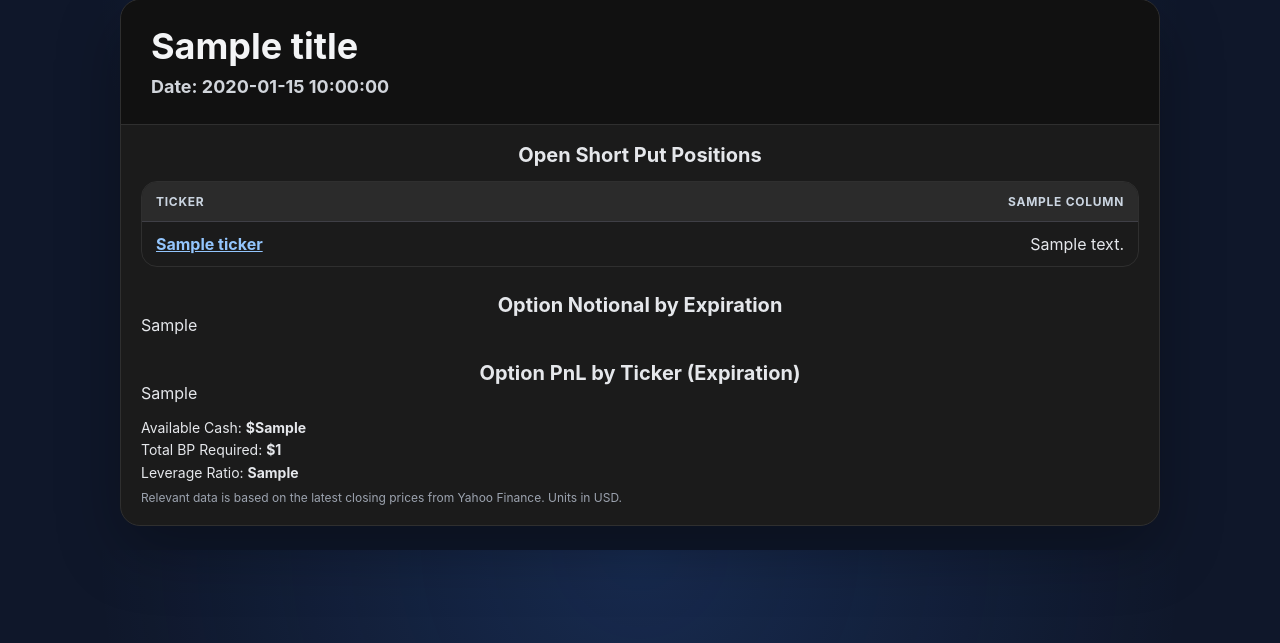
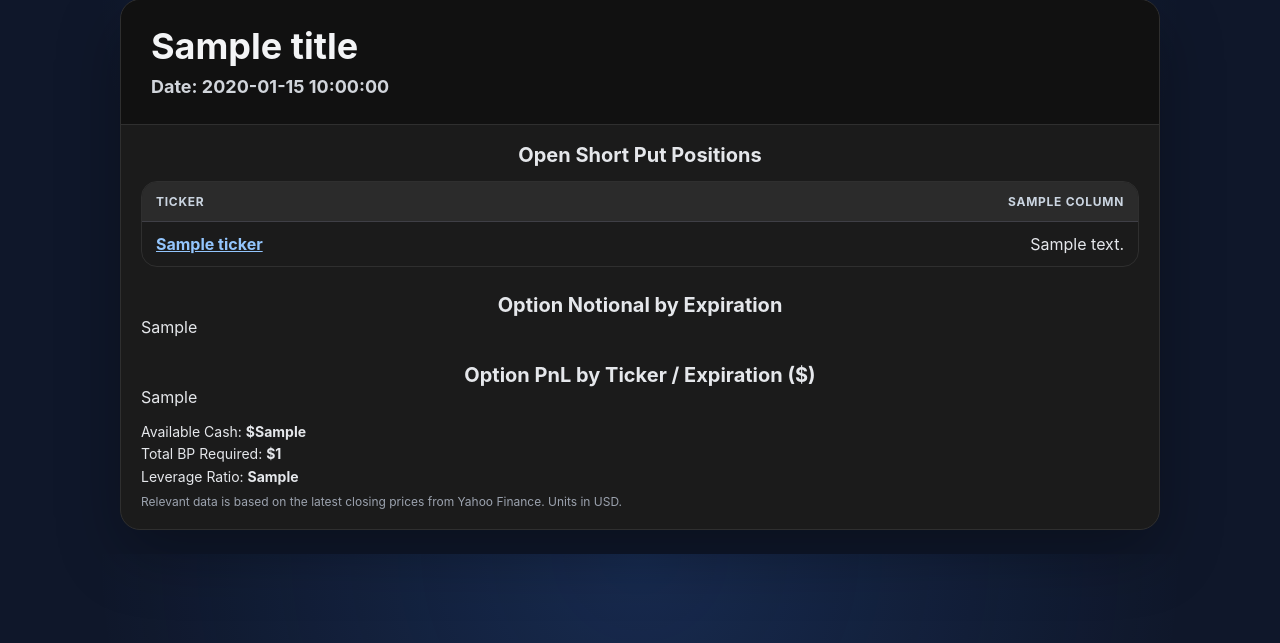
Before and after one commit to laurence1126/Option-Wheel, a Flask app: template app/templates/option_watcher.html in a window 1280 px wide. Shown: the part 25-668 px from the top of the page. Run offline with Flask 3, Linux system fonts and the light colour scheme; the template is opened without the code that fills it: most values are stand-ins (such as "Sample title", 1, 10 or a date in 2020); parts of the project's set-up code (start-up, migrations or seed data) failed here and were passed over.

Commit message:
Add percentage PnL bar chart

```diff
--- a/app/templates/option_watcher.html
+++ b/app/templates/option_watcher.html
@@ -190,6 +190,19 @@
         overflow: hidden;
       }
 
+      .chart h2 {
+        margin-bottom: 2px;
+      }
+
+      .chart-title-toggle {
+        padding: 0;
+        border: 0;
+        background: transparent;
+        color: inherit;
+        cursor: pointer;
+        font: inherit;
+      }
+
       .summary {
         margin-top: 14px;
         color: #e5e7eb;
@@ -279,8 +292,8 @@
             </div>
 
             {% if pnl_chart_html %}
-              <div class="chart">
-                <h2>Option PnL by Ticker (Expiration)</h2>
+              <div class="chart pnl-chart">
+                <h2><button class="chart-title-toggle" type="button" aria-pressed="false">Option PnL by Ticker / Expiration ($)</button></h2>
                 {{ pnl_chart_html | safe }}
               </div>
             {% endif %}
@@ -308,6 +321,8 @@
       const report = reportWrapper.querySelector("main");
       const phoneLayout = window.matchMedia("(max-width: 540px)");
       const sortableTable = document.querySelector(".sortable-table");
+      const pnlChart = document.querySelector(".pnl-chart .plotly-graph-div");
+      const pnlChartToggle = document.querySelector(".chart-title-toggle");
 
       function fitReportToPhone() {
         report.style.transform = "";
@@ -415,6 +430,19 @@
         button.addEventListener("click", () => sortTable(button));
       });
 
+      pnlChartToggle?.addEventListener("click", () => {
+        const showPercentage = pnlChartToggle.getAttribute("aria-pressed") !== "true";
+        pnlChartToggle.setAttribute("aria-pressed", String(showPercentage));
+        pnlChartToggle.textContent = `Option PnL by Ticker / Expiration (${showPercentage ? "%" : "$"})`;
+        Plotly.restyle(pnlChart, "visible", [!showPercentage, showPercentage]);
+        Plotly.relayout(pnlChart, {
+          "yaxis.title.text": `Option PnL (${showPercentage ? "%" : "USD"})`,
+          "yaxis.tickprefix": showPercentage ? "" : "$",
+          "yaxis.ticksuffix": showPercentage ? "%" : "",
+          "yaxis.tickformat": showPercentage ? ",.1f" : ",.0f",
+        });
+      });
+
       fitReportToPhone();
       window.addEventListener("load", fitReportToPhone);
       window.addEventListener("resize", fitReportToPhone);
```
Also changed, not shown: app/option_watcher.py (+31 -7 lines).
